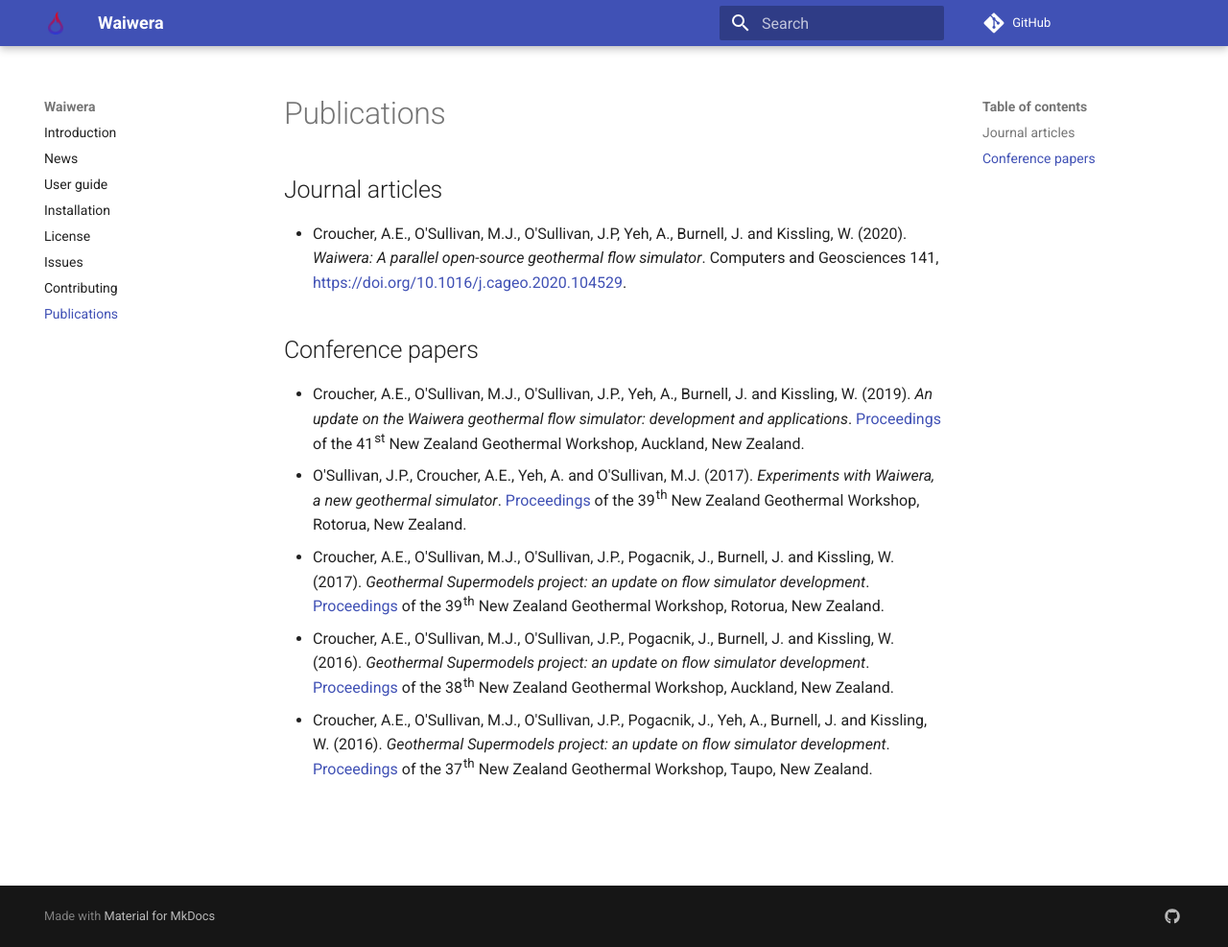
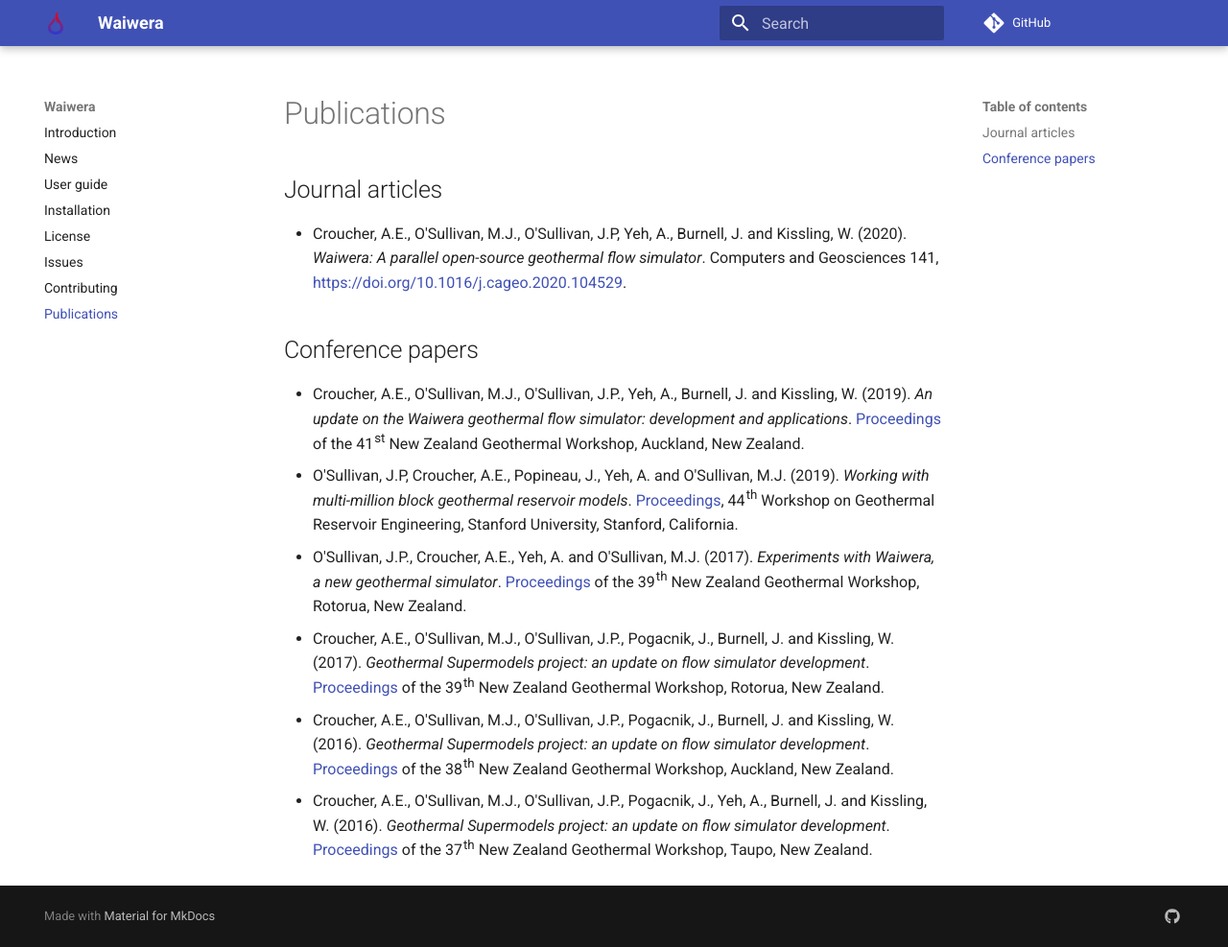
Before and after one commit to waiwera/waiwera-mkdocs, an MkDocs documentation site: the page built from docs/pubs.md, in a window 1280 px wide and 987 px high. Shown: the whole window at 96% size. Built offline with MkDocs 1.6.1 and Material for MkDocs 9.7.7, drawn with Linux system fonts in a browser that asks for light colours; comment, search, counter and statistics services are not loaded.

Commit message:
Add 2019 Stanford paper to publications

```diff
--- a/docs/pubs.md
+++ b/docs/pubs.md
@@ -7,6 +7,7 @@
 ## Conference papers
 
 - Croucher, A.E., O'Sullivan, M.J., O'Sullivan, J.P., Yeh, A., Burnell, J. and Kissling, W. (2019). *An update on the Waiwera geothermal flow simulator: development and applications*. [Proceedings](https://www.geothermal-energy.org/pdf/IGAstandard/NZGW/2019/042.pdf) of the 41<sup>st</sup> New Zealand Geothermal Workshop, Auckland, New Zealand.
+- O'Sullivan, J.P, Croucher, A.E., Popineau, J., Yeh, A. and O'Sullivan, M.J. (2019). *Working with multi-million block geothermal reservoir models*. [Proceedings](https://pangea.stanford.edu/ERE/pdf/IGAstandard/SGW/2019/Osullivan.pdf), 44<sup>th</sup> Workshop on Geothermal Reservoir Engineering, Stanford University, Stanford, California.
 - O'Sullivan, J.P., Croucher, A.E., Yeh, A. and O'Sullivan, M.J. (2017). *Experiments with Waiwera, a new geothermal simulator*. [Proceedings](https://www.geothermal-energy.org/pdf/IGAstandard/NZGW/2017/087_OSullivan_Final.pdf) of the 39<sup>th</sup> New Zealand Geothermal Workshop, Rotorua, New Zealand.
 - Croucher, A.E., O'Sullivan, M.J., O'Sullivan, J.P., Pogacnik, J., Burnell, J. and Kissling, W. (2017). *Geothermal Supermodels project: an update on flow simulator development*. [Proceedings](https://www.geothermal-energy.org/pdf/IGAstandard/NZGW/2017/056_Croucher-Final.pdf) of the 39<sup>th</sup> New Zealand Geothermal Workshop, Rotorua, New Zealand.
 - Croucher, A.E., O'Sullivan, M.J., O'Sullivan, J.P., Pogacnik, J., Burnell, J. and Kissling, W. (2016). *Geothermal Supermodels project: an update on flow simulator development*. [Proceedings](https://www.geothermal-energy.org/pdf/IGAstandard/NZGW/2016/103_Croucher_Final.pdf) of the 38<sup>th</sup> New Zealand Geothermal Workshop, Auckland, New Zealand.
```
